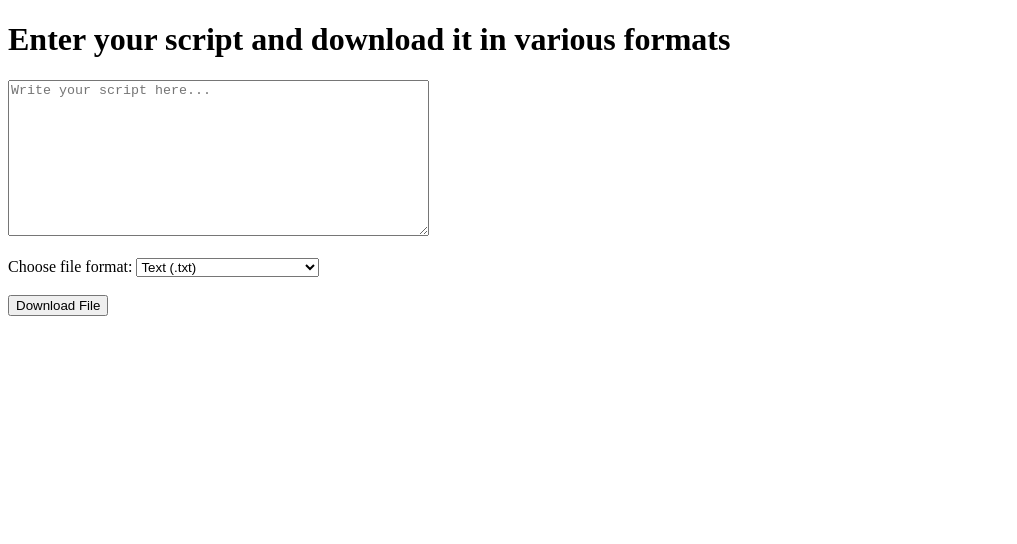
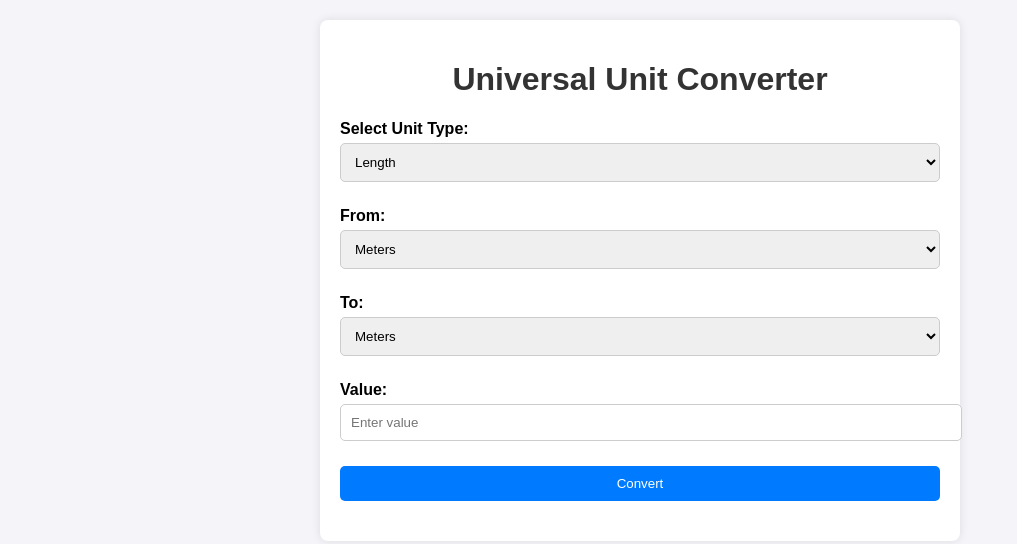
Before and after one commit to Qbaa134/Qweb, a plain HTML site: page index.html in a window 1280 px wide. Shown: the whole page, without its empty margins (0-1017 px from the left). Drawn offline with Linux system fonts and the light colour scheme.

Commit message:
Update index.html

```diff
--- a/index.html
+++ b/index.html
@@ -3,55 +3,146 @@
 <head>
     <meta charset="UTF-8">
     <meta name="viewport" content="width=device-width, initial-scale=1.0">
-    <title>Text to File Downloader</title>
+    <title>Universal Unit Converter</title>
+    <style>
+        body {
+            font-family: Arial, sans-serif;
+            background-color: #f4f4f9;
+            margin: 0;
+            padding: 20px;
+        }
+        .converter-container {
+            max-width: 600px;
+            margin: 0 auto;
+            background: #fff;
+            padding: 20px;
+            border-radius: 8px;
+            box-shadow: 0 0 10px rgba(0, 0, 0, 0.1);
+        }
+        h1 {
+            text-align: center;
+            color: #333;
+        }
+        .form-group {
+            margin: 15px 0;
+        }
+        label {
+            font-weight: bold;
+            display: block;
+            margin-bottom: 5px;
+        }
+        input, select {
+            width: 100%;
+            padding: 10px;
+            margin-bottom: 10px;
+            border: 1px solid #ccc;
+            border-radius: 5px;
+        }
+        button {
+            width: 100%;
+            padding: 10px;
+            background-color: #007bff;
+            color: white;
+            border: none;
+            border-radius: 5px;
+            cursor: pointer;
+        }
+        button:hover {
+            background-color: #0056b3;
+        }
+        .result {
+            margin-top: 20px;
+            font-size: 18px;
+            text-align: center;
+        }
+    </style>
 </head>
 <body>
-    <h1>Enter your script and download it in various formats</h1>
 
-    <!-- Textarea for script input -->
-    <textarea id="scriptInput" rows="10" cols="50" placeholder="Write your script here..."></textarea><br><br>
+<div class="converter-container">
+    <h1>Universal Unit Converter</h1>
+    <div class="form-group">
+        <label for="unitType">Select Unit Type:</label>
+        <select id="unitType" onchange="updateUnits()">
+            <option value="length">Length</option>
+            <option value="mass">Mass</option>
+            <option value="temperature">Temperature</option>
+            <option value="time">Time</option>
+            <option value="speed">Speed</option>
+            <option value="volume">Volume</option>
+            <option value="area">Area</option>
+            <option value="pressure">Pressure</option>
+            <option value="storage">Computer Storage</option>
+        </select>
+    </div>
+    <div class="form-group">
+        <label for="fromUnit">From:</label>
+        <select id="fromUnit"></select>
+    </div>
+    <div class="form-group">
+        <label for="toUnit">To:</label>
+        <select id="toUnit"></select>
+    </div>
+    <div class="form-group">
+        <label for="value">Value:</label>
+        <input type="number" id="value" placeholder="Enter value" />
+    </div>
+    <button onclick="convert()">Convert</button>
+    <div class="result" id="result"></div>
+</div>
 
-    <!-- Dropdown for file type selection -->
-    <label for="fileType">Choose file format: </label>
-    <select id="fileType">
-        <option value="txt">Text (.txt)</option>
-        <option value="bin">Binary (.bin)</option>
-        <option value="iso">ISO (.iso)</option>
-        <option value="zip">ZIP (.zip)</option>
-        <option value="pdf">PDF (.pdf)</option>
-        <option value="py">Python (.py)</option>
-        <option value="html">HTML (.html)</option>
-        <option value="js">JavaScript (.js)</option>
-        <option value="css">CSS (.css)</option>
-        <option value="c">C (.c)</option>
-        <option value="cpp">C++ (.cpp)</option>
-        <option value="bat">Batch (.bat)</option>
-        <option value="odt">Open Document Text (.odt)</option>
-    </select><br><br>
+<script>
+    const unitOptions = {
+        length: ['Meters', 'Centimeters', 'Millimeters', 'Kilometers', 'Decimeters'],
+        mass: ['Grams', 'Kilograms', 'Tons', 'Dekagrams'],
+        temperature: ['Celsius', 'Fahrenheit', 'Kelvin'],
+        time: ['Seconds', 'Minutes', 'Hours', 'Days'],
+        speed: ['m/s', 'km/h', 'mph'],
+        volume: ['Liters', 'Milliliters', 'Cubic Meters', 'Cubic Centimeters'],
+        area: ['Square Meters', 'Square Kilometers', 'Square Centimeters', 'Hectares', 'Acres'],
+        pressure: ['Pascals', 'Kilopascals', 'Bars', 'Atmospheres', 'mmHg', 'psi'],
+        storage: ['Bits', 'Bytes', 'Kilobytes', 'Megabytes', 'Gigabytes', 'Terabytes']
+    };
 
-    <!-- Download Button -->
-    <button onclick="downloadFile()">Download File</button>
+    function updateUnits() {
+        const unitType = document.getElementById('unitType').value;
+        const fromUnit = document.getElementById('fromUnit');
+        const toUnit = document.getElementById('toUnit');
 
-    <script>
-        function downloadFile() {
-            // Get script input and selected file type
-            const scriptContent = document.getElementById("scriptInput").value;
-            const fileType = document.getElementById("fileType").value;
+        fromUnit.innerHTML = '';
+        toUnit.innerHTML = '';
 
-            // Create a Blob from the script content
-            const blob = new Blob([scriptContent], { type: 'text/plain' });
+        unitOptions[unitType].forEach(unit => {
+            const option1 = document.createElement('option');
+            const option2 = document.createElement('option');
+            option1.value = option2.value = unit;
+            option1.textContent = option2.textContent = unit;
+            fromUnit.appendChild(option1);
+            toUnit.appendChild(option2);
+        });
+    }
 
-            // Create a download link
-            const link = document.createElement('a');
-            link.href = URL.createObjectURL(blob);
+    function convert() {
+        const unitType = document.getElementById('unitType').value;
+        const fromUnit = document.getElementById('fromUnit').value;
+        const toUnit = document.getElementById('toUnit').value;
+        const value = parseFloat(document.getElementById('value').value);
+        let result = 0;
 
-            // Set the download file name based on selected type
-            const fileName = 'script.' + fileType;
-            link.download = fileName;
+        if (unitType === 'storage') {
+            if (fromUnit === 'Bits' && toUnit === 'Bytes') result = value / 8;
+            if (fromUnit === 'Bytes' && toUnit === 'Bits') result = value * 8;
+            if (fromUnit === 'Kilobytes' && toUnit === 'Bytes') result = value * 1024;
+            if (fromUnit === 'Megabytes' && toUnit === 'Kilobytes') result = value * 1024;
+            if (fromUnit === 'Gigabytes' && toUnit === 'Megabytes') result = value * 1024;
+            if (fromUnit === 'Terabytes' && toUnit === 'Gigabytes') result = value * 1024;
+        }
 
-            // Trigger the download
-            link.click();
-        }
-    </script>
+        document.getElementById('result').textContent = `Result: ${result} ${toUnit}`;
+    }
+
+    updateUnits();
+</script>
+
 </body>
 </html>
```
